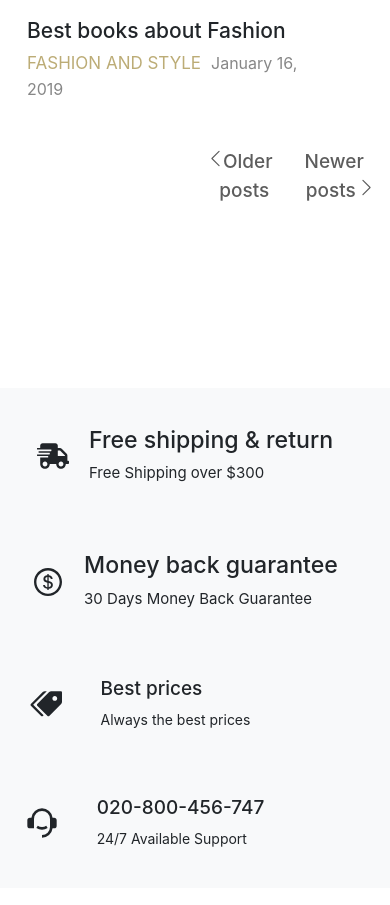
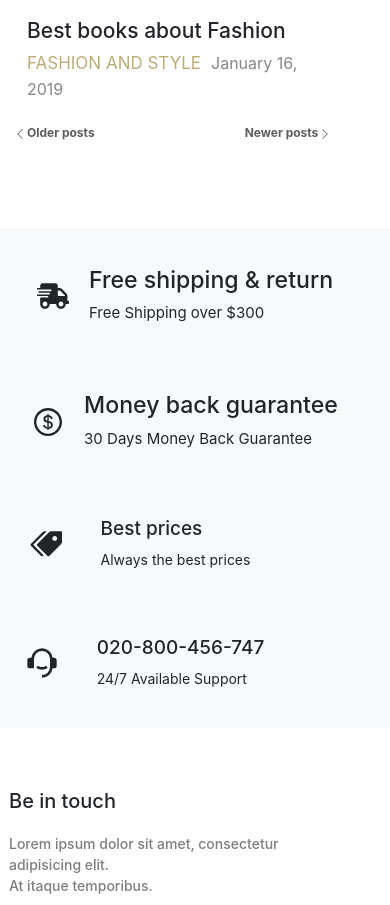
Before and after one commit to Kerimov056/Varkala, a React (Create React App) app: page /blog in a window 390 px wide. Shown: the part 3662-4567 px from the top of the page. Built offline with nearby package versions, Linux system fonts and the light colour scheme.

Commit message:
Blog Responsive Finish

```diff
--- a/src/components/blogs/blogs.scss
+++ b/src/components/blogs/blogs.scss
@@ -253,4 +253,56 @@
             }
         }
     }
+
+    .low{
+        width: 333px;
+        height: 50px;
+        display: flex;
+        justify-content: space-between;
+        align-items: center;
+        margin-left: -190px !important;
+
+        button {
+            padding: 10px ;
+            background: none;
+            color: rgb(93, 93, 93);
+            font-size: 12px;
+            font-weight:650;
+            border: none;
+            position: relative;
+            width: 100px;
+            height: 40px;
+            white-space: nowrap;
+
+            &:hover {
+                border: 3px solid #bcac76;
+            }
+
+            &>span {
+                &>svg {
+                    position: absolute;
+                    margin-top: 4px;
+                }
+            }
+        }
+
+        .Older {
+            &>span {
+                &>svg {
+                    margin-left: -6px;
+                }
+            }
+        }
+
+        .Newer {
+             margin-left: 130px;
+            &>span {
+                &>svg {
+                    margin-left: -6px;
+                }
+            }
+            // display: none;
+        }
+        margin-top: -30px;
+    }
 }
```
